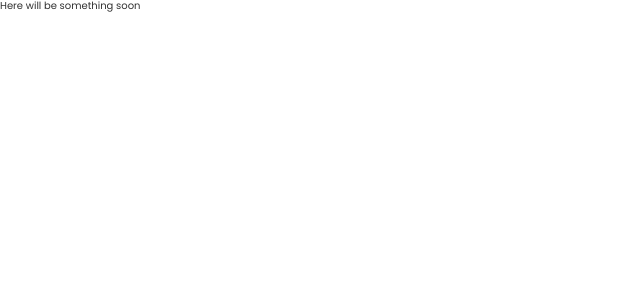
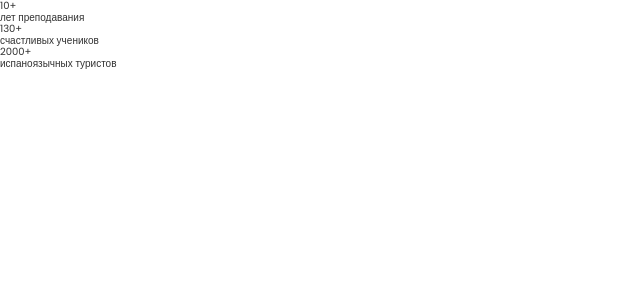
Before and after one commit to elrouss/spanish-with-anna, a Next.js app in the folder frontend/: page / in a window 1280 px wide. Shown: the top 300 px of the page, without its empty margins (0-640 px from the left). Built offline with nearby package versions, Linux system fonts and the light colour scheme.

Commit message:
feat: add facts markup

```diff
--- /dev/null
+++ b/frontend/src/components/Facts/Fact.jsx
@@ -0,0 +1,18 @@
+import PropTypes from 'prop-types';
+import styles from './Facts.module.scss';
+
+function Fact({ counter, description }) {
+  return (
+    <>
+      <p className={styles.counter}>{counter}</p>
+      <p className={styles.description}>{description}</p>
+    </>
+  );
+}
+
+Fact.propTypes = {
+  counter: PropTypes.string.isRequired,
+  description: PropTypes.string.isRequired,
+};
+
+export default Fact;
--- /dev/null
+++ b/frontend/src/components/Facts/Facts.jsx
@@ -0,0 +1,18 @@
+import styles from './Facts.module.scss';
+import { FACTS } from '../../utils/constants';
+import Fact from './Fact';
+
+function Facts() {
+  const facts = FACTS.map((fact) => (
+    <li className={styles.listItem} key={fact._id}>
+      <Fact counter={fact.counter} description={fact.description} />
+    </li>
+  ));
+  return (
+    <section className={styles.facts} aria-label="Факты">
+      <ul className={styles.list}>{facts}</ul>
+    </section>
+  );
+}
+
+export default Facts;
--- /dev/null
+++ b/frontend/src/components/Facts/Facts.module.scss
@@ -0,0 +1 @@
+@import '../../styles/index.scss';
--- a/frontend/src/pages/index.jsx
+++ b/frontend/src/pages/index.jsx
@@ -1,5 +1,6 @@
 import Head from 'next/head';
 import { poppins } from '@/assets/fonts/fonts';
+import Facts from '@/components/Facts/Facts';
 
 export default function Home() {
   return (
@@ -11,7 +12,8 @@ export default function Home() {
         <link rel="icon" href="/favicon.ico" />
       </Head>
       <main className={`${poppins.className}`}>
-        <p>Here will be something soon</p>
+        {/* <p>Here will be something soon</p> */}
+        <Facts />
       </main>
     </>
   );
```
